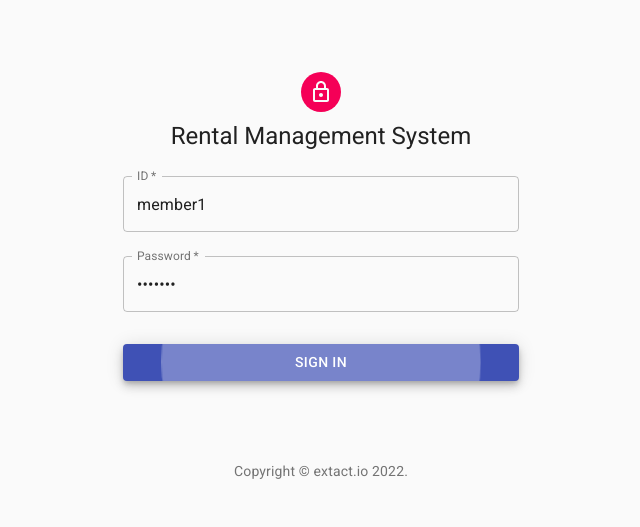
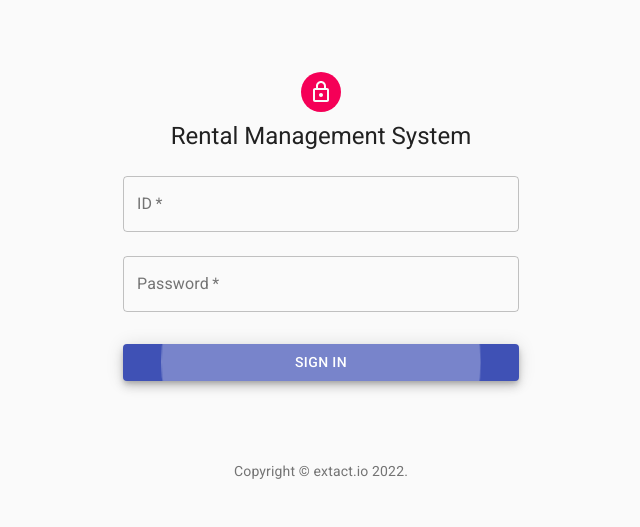
Before and after one commit to extact-io/rms-ui-react, a React app: page / in a window 1280 px wide. Shown: the whole page, without its empty margins (319-959 px from the left). Built offline with nearby package versions, Linux system fonts and the light colour scheme; no server answers; what @extact-io/rms-generated-client-js would draw is missing.

Commit message:
fixed settings for production environment

```diff
--- a/package.json
+++ b/package.json
@@ -1,7 +1,6 @@
 {
   "name": "rms-ui-react",
   "version": "0.1.0",
-  "homepage": "./",
   "private": true,
   "type": "module",
   "dependencies": {
--- a/public/index.html
+++ b/public/index.html
@@ -5,6 +5,7 @@
     <link rel="shortcut icon" href="%PUBLIC_URL%/favicon.ico" />
     <meta name="viewport" content="minimum-scale=1, initial-scale=1, width=device-width" />
     <meta name="theme-color" content="#000000" />
+    <meta http-equiv="Cache-Control" content="no-cache">
     <!--
       manifest.json provides metadata used when your web app is installed on a
       user's mobile device or desktop. See https://developers.google.com/web/fundamentals/web-app-manifest/
--- a/src/app/ui/login/Login.js
+++ b/src/app/ui/login/Login.js
@@ -50,9 +50,8 @@ export default function Login() {
   const classes = useStyles();
 
   const [loginPhrase, setLoginPhrase] = useState({
-    loginId: 'member1',
-    // loginId: 'soramame',
-    password: 'member1',
+    loginId: '',
+    password: '',
   });
   const navigate = useNavigate();
   const { updateLoginUser, fallbackAuth } = useContext(SessionContext);
--- a/src/core/component/Copyright.js
+++ b/src/core/component/Copyright.js
@@ -7,7 +7,7 @@ export default function Copyright() {
       <Link
         color="inherit"
         target="_blank"
-        href="https://ozytso.github.io/rms/site/modules/index.html"
+        href="https://extact-io.github.io/rms-website/"
       >
         extact.io
       </Link>{' '}
```
